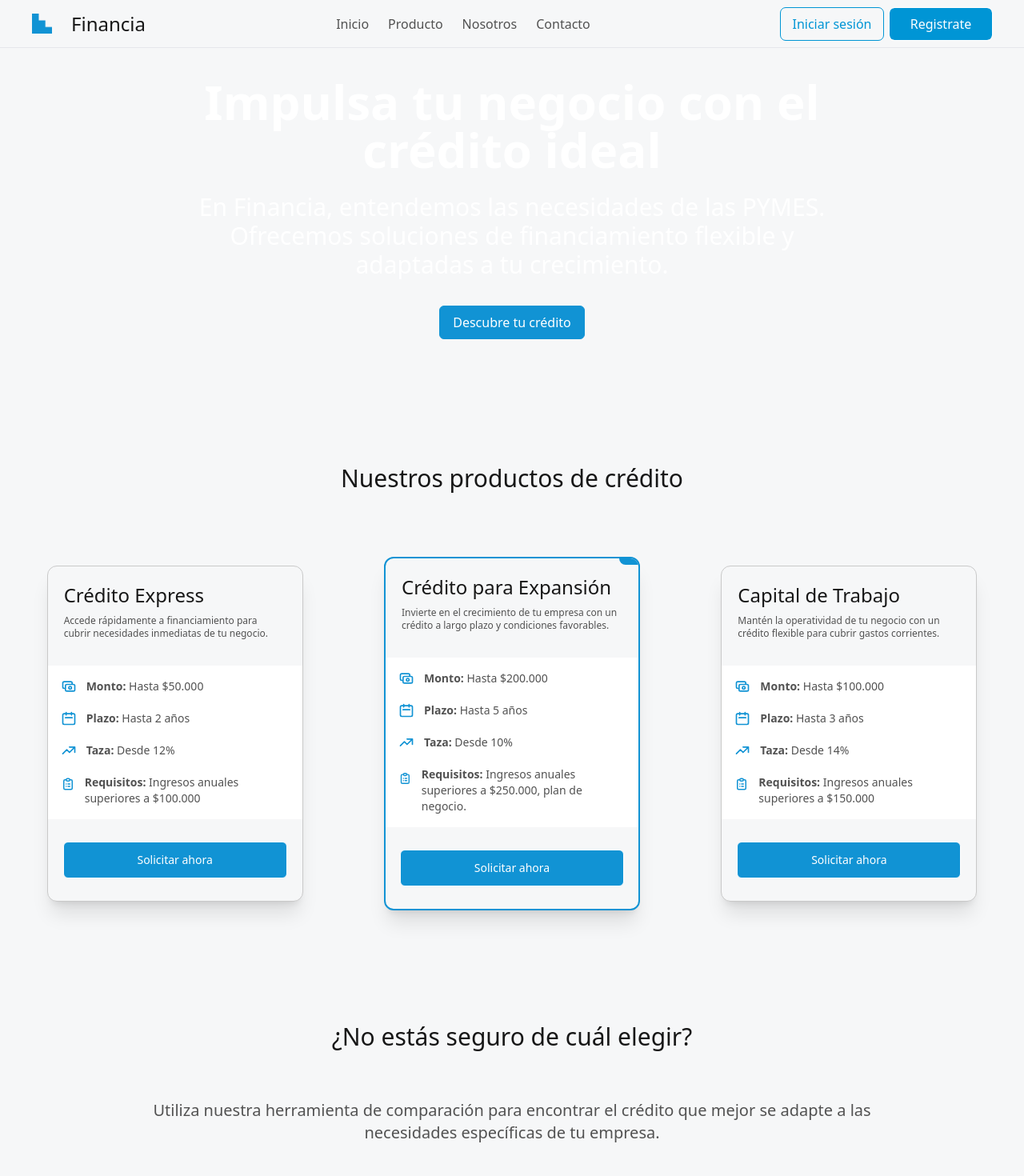
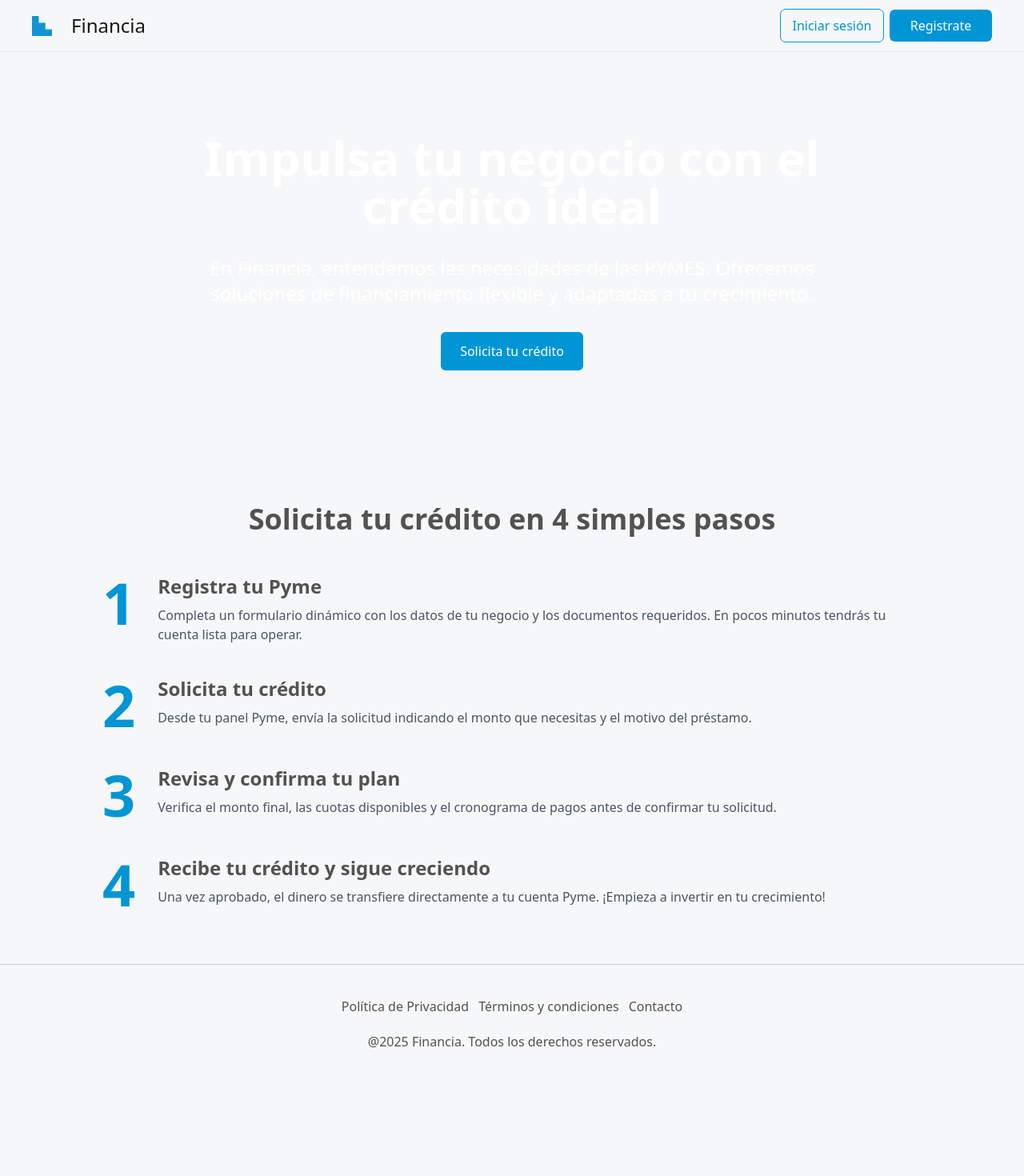
Before and after one commit to cterryc/pyme, a React (Vite) app in the folder front/: page / in a window 1280 px wide. Shown: the top 1470 px of the page at 80% size. After the commit the page ends 1354 px from the top, so only its background shows below. Built offline with nearby package versions, Linux system fonts and the light colour scheme.

Commit message:
feat: add log out and check if the user is logged in or not

```diff
--- a/front/src/components/Header.tsx
+++ b/front/src/components/Header.tsx
@@ -1,55 +1,50 @@
 import { Link, useNavigate } from 'react-router-dom'
 import { HiOutlineChevronDown, HiOutlineUserCircle, HiOutlineLogout } from 'react-icons/hi'
-import { FaUser } from "react-icons/fa";
 import { useState } from 'react'
 
 export const Header = ({ avatar }: { avatar: string }) => {
   const navigate = useNavigate()
   const [isAvatarMenuOpen, setIsAvatarMenuOpen] = useState(false)
 
+  const imageDefault = 'https://encrypted-tbn0.gstatic.com/images?q=tbn:ANd9GcTaotZTcu1CLMGOJMDl-f_LYBECs7tqwhgpXA&s'
+
+  const deleteToken = () => {
+    localStorage.removeItem("tokenPyme");
+    navigate('/Login')
+  }
+
   return (
-    <header className='flex justify-between px-3 md:px-10 h-[60px] items-center border-b-1 border-gray-200'>
+    <header className='flex justify-between p-3 md:px-10 items-center border-b-1 border-gray-200'>
       <Link to='/' className='flex items-center gap-6'>
         <img src='/assets/logo.png' className='h-[25px]' alt='' />
         <h1 className='font-medium text-2xl text-[var(--font-title-light)]'>Financia</h1>
       </Link>
-      <nav className=' md:flex gap-6 hidden'>
-        <Link to='/' className='hover:underline underline-offset-3'>
-          Inicio
-        </Link>
-        <Link to='/' className='hover:underline underline-offset-3'>
-          Producto
-        </Link>
-        <Link to='/' className='hover:underline underline-offset-3'>
-          Nosotros
-        </Link>
-        <Link to='/' className=' hover:underline underline-offset-3'>
-          Contacto
-        </Link>
-      </nav>
       {avatar != '' ? (
         <div className='relative'>
           <button
-            className='h-[40px] flex gap-2 items-center hover:text-[var(--primary)] cursor-pointer'
+            className='h-[40px] flex gap-3 items-center hover:text-[var(--primary)] cursor-pointer'
             onClick={() => {
               setIsAvatarMenuOpen(!isAvatarMenuOpen)
             }}
           >
-            <FaUser />
             {avatar}
+            <img
+              src={imageDefault}
+              className='w-8 h-8 rounded-full'
+            />
             <HiOutlineChevronDown className='text-xl' />
           </button>
           {isAvatarMenuOpen && (
-            <ul className='absolute flex flex-col gap-2 items-start p-5 w-[180px] right-[-40px] bg-[var(--bg-light)]  '>
+            <ul className='absolute flex flex-col gap-2 items-start p-5 w-[180px] right-0 top-13 bg-[var(--bg-light)] outline-gray-200 outline-1'>
               <li className='hover:text-[var(--primary)]'>
-                <Link to='/' className='flex gap-4 items-center '>
+                <Link to='/Dashboard' className='flex gap-4 items-center '>
                   <HiOutlineUserCircle className='text-xl' /> Mi cuenta
                 </Link>
               </li>
               <li className='hover:text-[var(--primary)]'>
-                <Link to='/' className='flex gap-4 items-center'>
-                  <HiOutlineLogout className='text-xl' /> Cerrar sesión
-                </Link>
+                <button onClick={deleteToken} className="flex gap-4 items-center text-left">
+                  <HiOutlineLogout className="text-xl" /> Cerrar sesión
+                </button>
               </li>
             </ul>
           )}
--- a/front/src/helpers/decodeToken.ts
+++ b/front/src/helpers/decodeToken.ts
@@ -1,6 +1,6 @@
 import { jwtDecode } from "jwt-decode";
 
-type TokenPayload = {
+export type TokenPayload = {
   id: string;
   email: string;
   role: string;
--- a/front/src/hooks/useUser.ts
+++ b/front/src/hooks/useUser.ts
@@ -1,5 +1,7 @@
 import { useQuery } from "@tanstack/react-query";
 import { getUser } from "@/services/user.service";
+import { useEffect, useState } from "react";
+import { decodeToken } from "@/helpers/decodeToken";
 
 export const useUser = () => {
   return useQuery({
@@ -10,3 +12,15 @@ export const useUser = () => {
     refetchOnWindowFocus: false,
   });
 };
+
+export const useUserAuthenticate = () => {
+  const [getUser, setGetUser] = useState<string>("");
+
+  useEffect(() => {
+    const token = localStorage.getItem("tokenPyme");
+    const user = decodeToken(token || "");
+    setGetUser(user?.email.split("@")[0] || "");
+  }, []);
+
+  return { getUser };
+};
--- a/front/src/pages/Landing.tsx
+++ b/front/src/pages/Landing.tsx
@@ -1,189 +1,65 @@
-import { HiOutlineTrendingUp, HiOutlineCalendar, HiOutlineCash, HiOutlineClipboardList } from 'react-icons/hi'
+import { Link } from 'react-router-dom'
 import { Header } from '@/components/Header'
 import { Footer } from '@/components/Footer'
-import { Link } from 'react-router-dom'
-import { useEffect } from 'react'
-import { decodeToken } from '@/helpers/decodeToken'
+import { useUserAuthenticate } from '@/hooks/useUser'
+
 export const Landing = () => {
-  const avatarTemp = ''
-  // const avatarTemp = 'https://encrypted-tbn0.gstatic.com/images?q=tbn:ANd9GcTaotZTcu1CLMGOJMDl-f_LYBECs7tqwhgpXA&s'
+  const { getUser } = useUserAuthenticate()
 
-  useEffect(() => {
-    console.log(localStorage.getItem("tokenPyme"))
-    const token = localStorage.getItem("tokenPyme");
-    const user = decodeToken(token || '')
-    console.log(user || 'No autenticado')
-  }, [])
-
+  const steps = [
+    {
+      title: "Registra tu Pyme",
+      text: "Completa un formulario dinámico con los datos de tu negocio y los documentos requeridos. En pocos minutos tendrás tu cuenta lista para operar.",
+    },
+    {
+      title: "Solicita tu crédito",
+      text: "Desde tu panel Pyme, envía la solicitud indicando el monto que necesitas y el motivo del préstamo.",
+    },
+    {
+      title: "Revisa y confirma tu plan",
+      text: "Verifica el monto final, las cuotas disponibles y el cronograma de pagos antes de confirmar tu solicitud.",
+    },
+    {
+      title: "Recibe tu crédito y sigue creciendo",
+      text: "Una vez aprobado, el dinero se transfiere directamente a tu cuenta Pyme. ¡Empieza a invertir en tu crecimiento!",
+    },
+  ];
 
   return (
     <>
-      <Header avatar={avatarTemp} />
+      <Header avatar={getUser || ''} />
       <section
-        className={`min-h-[50vh] p-5 overflow-hidden bg-center bg-[url("assets/landing/portada.jpeg")] flex flex-col justify-around text-white text-center`}
+        className={`min-h-[500px] p-5 overflow-hidden bg-center bg-[url("assets/landing/portada.jpeg")] flex flex-col justify-around text-white text-center`}
       >
-        <div className='max-w-200 w-full mx-auto'>
-          <p className='text-3xl md:text-6xl font-bold mb-6'>Impulsa tu negocio con el crédito ideal</p>
-          <p className='text-xl md:text-3xl'>
+        <div className='max-w-200 w-full mx-auto flex flex-col gap-8'>
+          <p className='text-3xl md:text-6xl font-bold'>Impulsa tu negocio con el crédito ideal</p>
+          <p className='text-2xl'>
             En Financia, entendemos las necesidades de las PYMES. Ofrecemos soluciones de financiamiento flexible y
             adaptadas a tu crecimiento.
           </p>
-        </div>
-        <Link
-          to='/'
-          className='bg-[var(--primary)] mx-auto  border-1 border-[var(--primary)] px-4 py-2 rounded-md hover:bg-white hover:text-[var(--primary)] hover:font-medium cursor-pointer'
-        >
-          Descubre tu crédito
-        </Link>
-      </section>
-      <section className='max-w-7xl m-auto my-25 p-5'>
-        <h2 className='text-center font-medium text-3xl mb-20 text-[var(--font-title-light)]'>
-          Nuestros productos de crédito
-        </h2>
-        <div className='flex flex-col md:flex-row gap-6 justify-around items-center'>
-          <article className=' max-w-xs bg-[#F6F7F8] shadow-xl border border-[#C9C9C9] rounded-xl overflow-hidden text-sm flex flex-col hover:scale-[1.1] duration-150 cursor-pointer'>
-            <div className=' pt-3 pb-8 px-5'>
-              <h3 className='text-2xl my-2 text-[var(--font-title-light)] font-medium'>Crédito Express</h3>
-              <p className='text-xs'>
-                Accede rápidamente a financiamiento para cubrir necesidades inmediatas de tu negocio.
-              </p>
-            </div>
-            <ul className='p-4 text-md flex flex-col gap-5 bg-white'>
-              <li className='flex'>
-                <HiOutlineCash className='text-[var(--primary)] inline mr-3 text-xl' />
-                <p>
-                  <strong>Monto:</strong> Hasta $50.000
-                </p>
-              </li>
-              <li className='flex'>
-                <HiOutlineCalendar className='text-[var(--primary)] inline mr-3 text-xl' />
-                <p>
-                  <strong>Plazo:</strong> Hasta 2 años
-                </p>
-              </li>
-              <li className='flex'>
-                <HiOutlineTrendingUp className='text-[var(--primary)] inline mr-3 text-xl' />
-                <p>
-                  <strong>Taza:</strong> Desde 12%
-                </p>
-              </li>
-              <li className='flex'>
-                <HiOutlineClipboardList className='text-[var(--primary)] inline mr-3 text-2xl' />
-                <p>
-                  <strong className=''>Requisitos: </strong>
-                  Ingresos anuales superiores a $100.000
-                </p>
-              </li>
-            </ul>
-
-            <Link
-              to='/'
-              className='bg-[var(--primary)] hover:bg-transparent hover:text-[var(--primary)] hover:border-1  border self-center p-3 text-white font-medium rounded-md w-70 text-center my-7'
-            >
-              Solicitar ahora
-            </Link>
-          </article>
-          <article className='relative max-w-xs bg-[#F6F7F8] shadow-xl border-2 border-[var(--primary)] rounded-xl overflow-hidden text-sm flex flex-col before:content-["Más_popular"]  before:absolute before:top-[0px] before:right-[0px] before:px-3 before:p-1 before:rounded-bl-xl before:text-xs before:bg-[var(--primary)] before:text-white hover:scale-[1.1] duration-150 cursor-pointer'>
-            <div className=' pt-3 pb-8 px-5'>
-              <h3 className='text-2xl my-2 text-[var(--font-title-light)] font-medium'>Crédito para Expansión</h3>
-              <p className='text-xs'>
-                Invierte en el crecimiento de tu empresa con un crédito a largo plazo y condiciones favorables.
-              </p>
-            </div>
-            <ul className='p-4 text-md flex flex-col gap-5 bg-white'>
-              <li className='flex'>
-                <HiOutlineCash className='text-[var(--primary)] inline mr-3 text-xl' />
-                <p>
-                  <strong>Monto:</strong> Hasta $200.000
-                </p>
-              </li>
-              <li className='flex'>
-                <HiOutlineCalendar className='text-[var(--primary)] inline mr-3 text-xl' />
-                <p>
-                  <strong>Plazo:</strong> Hasta 5 años
-                </p>
-              </li>
-              <li className='flex'>
-                <HiOutlineTrendingUp className='text-[var(--primary)] inline mr-3 text-xl' />
-                <p>
-                  <strong>Taza:</strong> Desde 10%
-                </p>
-              </li>
-              <li className='flex'>
-                <HiOutlineClipboardList className='text-[var(--primary)] inline mr-3 text-3xl' />
-                <p>
-                  <strong className=''>Requisitos: </strong>
-                  Ingresos anuales superiores a $250.000, plan de negocio.
-                </p>
-              </li>
-            </ul>
-
-            <Link
-              to='/'
-              className='bg-[var(--primary)] hover:bg-transparent hover:text-[var(--primary)] hover:border-1  border self-center p-3 text-white font-medium rounded-md w-70 text-center my-7'
-            >
-              Solicitar ahora
-            </Link>
-          </article>
-          <article className='max-w-xs bg-[#F6F7F8] shadow-xl border border-[#C9C9C9] rounded-xl overflow-hidden text-sm flex flex-col hover:scale-[1.1] duration-150 cursor-pointer'>
-            <div className=' pt-3 pb-8 px-5'>
-              <h3 className='text-2xl my-2 text-[var(--font-title-light)] font-medium'>Capital de Trabajo</h3>
-              <p className='text-xs'>
-                Mantén la operatividad de tu negocio con un crédito flexible para cubrir gastos corrientes.
-              </p>
-            </div>
-            <ul className='p-4 text-md flex flex-col gap-5 bg-white'>
-              <li className='flex'>
-                <HiOutlineCash className='text-[var(--primary)] inline mr-3 text-xl' />
-                <p>
-                  <strong>Monto:</strong> Hasta $100.000
-                </p>
-              </li>
-              <li className='flex'>
-                <HiOutlineCalendar className='text-[var(--primary)] inline mr-3 text-xl' />
-                <p>
-                  <strong>Plazo:</strong> Hasta 3 años
-                </p>
-              </li>
-              <li className='flex'>
-                <HiOutlineTrendingUp className='text-[var(--primary)] inline mr-3 text-xl' />
-                <p>
-                  <strong>Taza:</strong> Desde 14%
-                </p>
-              </li>
-              <li className='flex'>
-                <HiOutlineClipboardList className='text-[var(--primary)] inline mr-3 text-2xl' />
-                <p>
-                  <strong className=''>Requisitos: </strong>
-                  Ingresos anuales superiores a $150.000
-                </p>
-              </li>
-            </ul>
-
-            <Link
-              to='/'
-              className='bg-[var(--primary)] hover:bg-transparent hover:text-[var(--primary)] hover:border-1  border self-center p-3 text-white font-medium rounded-md w-70 text-center my-7'
-            >
-              Solicitar ahora
-            </Link>
-          </article>
+          <Link
+            to={getUser ? '/Dashboard' : '/Login'}
+            className='bg-[#0095d5] text-white flex items-center w-fit mx-auto px-6 py-3 rounded-md hover:bg-[#28a9d6] transition-colors cursor-pointer'
+          >
+            Solicita tu crédito
+          </Link>
         </div>
       </section>
-
-      <section className='max-w-7xl p-5 m-auto my-25 flex flex-col gap-15 text-center items-center'>
-        <h2 className='text-center font-medium text-3xl text-[var(--font-title-light)]'>
-          ¿No estás seguro de cuál elegir?
+      <section className='max-w-5xl m-auto my-16'>
+        <h2 className="text-4xl font-bold text-center mb-12">
+          Solicita tu crédito en 4 simples pasos
         </h2>
-        <p className='text-xl max-w-250'>
-          Utiliza nuestra herramienta de comparación para encontrar el crédito que mejor se adapte a las necesidades
-          específicas de tu empresa.
-        </p>
-        <Link
-          to='/'
-          className='bg-[var(--primary)] border border-[var(--primary)] mx-auto text-white px-4 py-2 rounded-md hover:bg-white hover:text-[var(--primary)] hover:font-medium cursor-pointer'
-        >
-          Comparar créditos
-        </Link>
+        <section className='flex flex-col gap-10'>
+          {steps.map((step, index) => (
+            <div key={index} className="flex gap-7 items-start">
+              <p className="text-7xl font-bold text-[#0095d5]">{index + 1}</p>
+              <div className="flex flex-col gap-2">
+                <h3 className="text-2xl font-semibold">{step.title}</h3>
+                <p className="text-gray-600">{step.text}</p>
+              </div>
+            </div>
+          ))}
+        </section>
       </section>
       <Footer />
     </>
--- a/front/src/pages/RegisterPyme.tsx
+++ b/front/src/pages/RegisterPyme.tsx
@@ -5,10 +5,13 @@ import { useEffect, useState } from 'react'
 import { useForm } from 'react-hook-form'
 import { registerPymeSchema, type RegisterPymeData } from '@/schemas/pyme.schema'
 import { zodResolver } from '@hookform/resolvers/zod'
+import { useUserAuthenticate } from '@/hooks/useUser'
 
 export const RegisterPyme = () => {
   const maxStep = 3
   const [step, setStep] = useState(0)
+
+  const { getUser } = useUserAuthenticate()
   const {
     register: registerPyme,
     handleSubmit,
@@ -42,7 +45,7 @@ export const RegisterPyme = () => {
 
   return (
     <>
-      <Header avatar={''} />
+      <Header avatar={getUser || ''} />
       <section className='w-full max-w-7xl py-5 my-10 m-auto text-center'>
         <h2 className='text-3xl my-3 text-[var(--font-title-light)] font-medium'>Registra de PYME</h2>
         <p>Completa la información para crear el perfil de tu empresa.</p>
--- a/front/src/pages/UserDashboard.tsx
+++ b/front/src/pages/UserDashboard.tsx
@@ -1,9 +1,12 @@
 import { Header } from '@/components/Header'
 import { Footer } from '@/components/Footer'
 import { FaUser, FaBuilding } from "react-icons/fa";
+import { useUserAuthenticate } from '@/hooks/useUser';
 
 
 export const UserDashboard = () => {
+  const { getUser } = useUserAuthenticate()
+
   const pymesOfTheUser = [
     {
       id: 1,
@@ -26,7 +29,7 @@ export const UserDashboard = () => {
 
   return (
     <section className="flex flex-col min-h-screen">
-      <Header avatar='Juan Ramirez' />
+      <Header avatar={getUser || ''} />
       <section className='flex flex-1'>
         <aside className='flex flex-col gap-1 flex-1 py-5 px-3 border-r-2 border-gray-200'>
           <div className='group flex items-center gap-2 text-xl p-2 rounded-lg hover:bg-[#28a9d622] cursor-pointer text-gray-400 hover:text-[#23a9d6]'>
```
